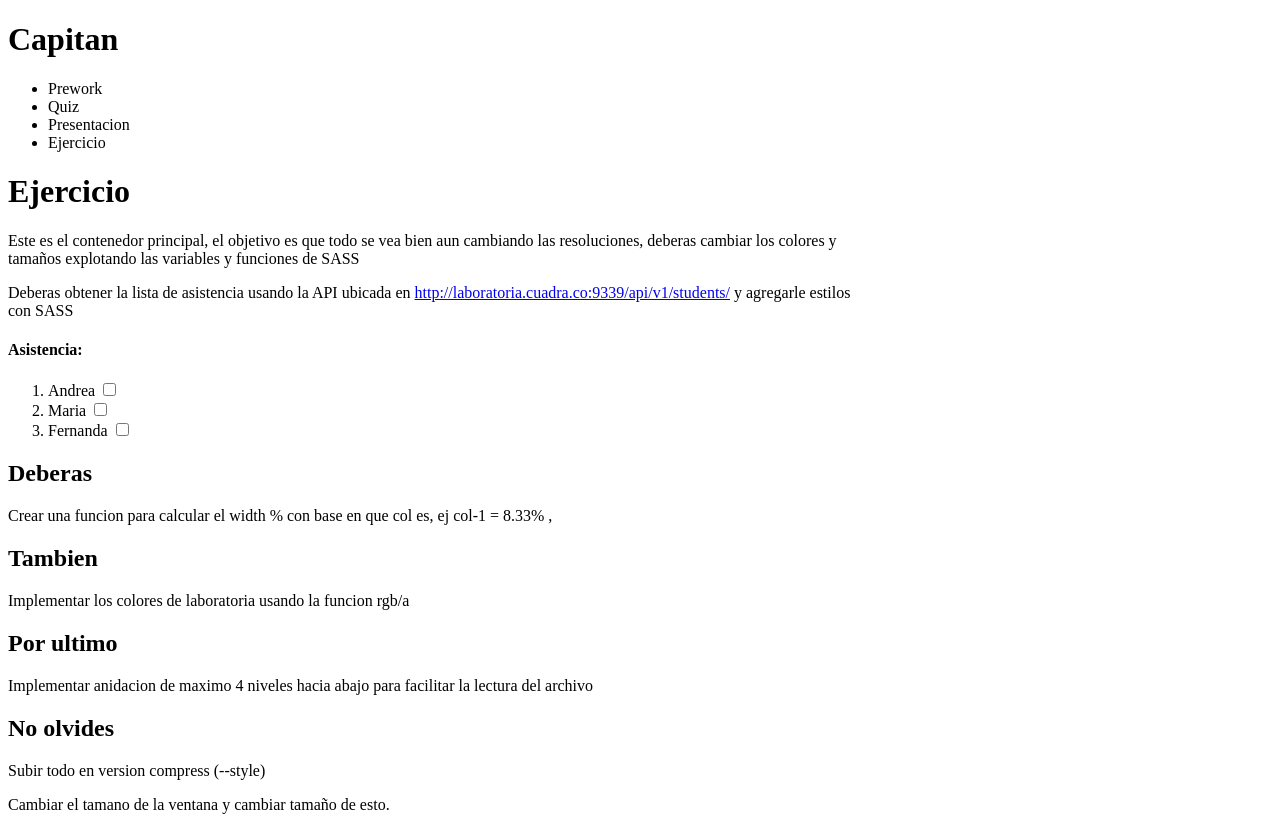
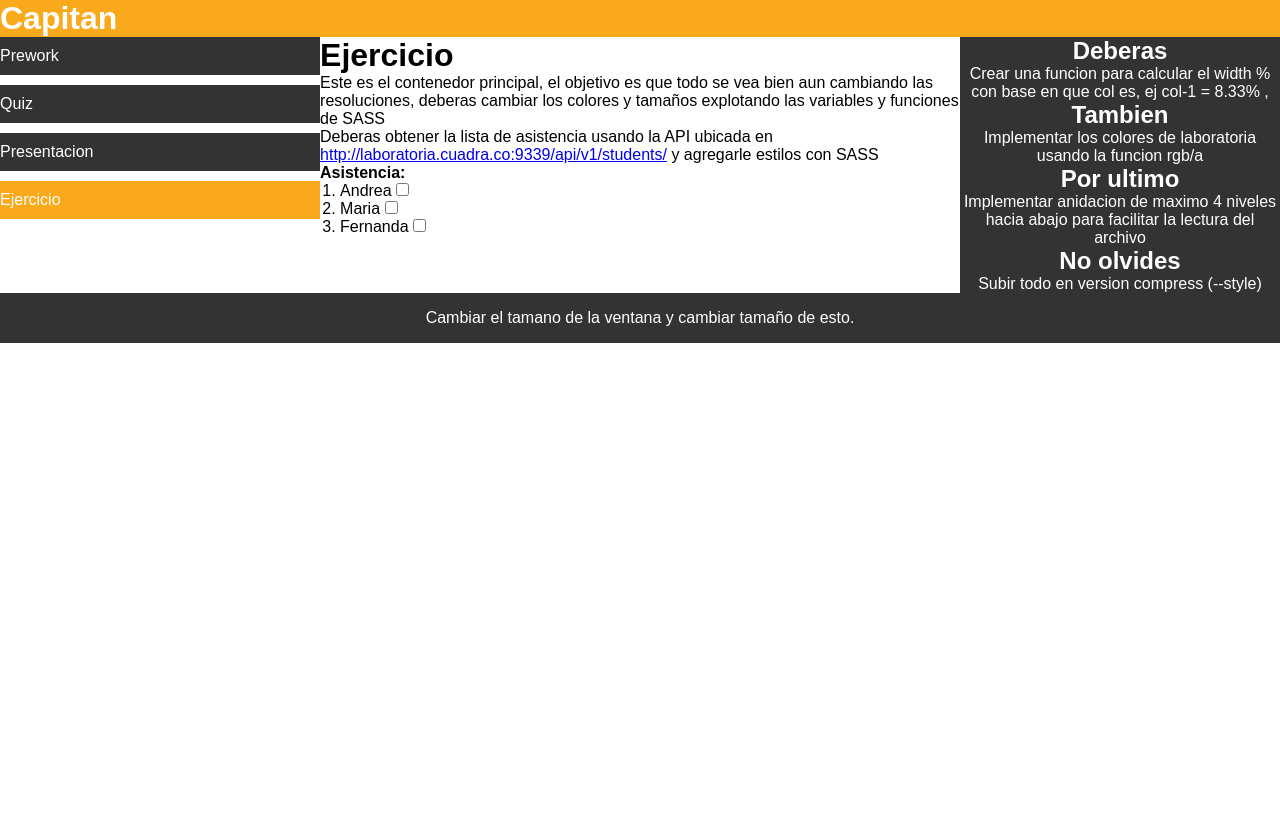
Before and after one commit to miriampc/capitan-sass, a plain HTML site: page index.html in a window 1280 px wide. After the commit the page ends 800 px from the top, so only its background shows below. Drawn offline with Linux system fonts and the light colour scheme.

Commit message:
determinando variables

```diff
--- /dev/null
+++ b/assets/js/index.js
@@ -0,0 +1,6 @@
+/**
+ * Created by Laboratoria019le on 27/06/2017.
+ */
+$.get('http://laboratoria.cuadra.co:9339/api/v1/students/',_=>{
+
+});
--- a/index.html
+++ b/index.html
@@ -9,20 +9,21 @@
     <link rel="stylesheet" href="assets/css/style.css">
 </head>
 <body>
-    <div class="col-12 bg-yellow">
+    <main class="container">
+        <div class="col-sm-12 bg-yellow">
             <h1>Capitan</h1>
         </div>
-    <div>
-        <div class="col-4">
+        <div class="row">
+            <div class="tareas col-md-4 col-lg-3">
                 <ul>
-                <li>Prework</li>
-                <li>Quiz</li>
-                <li>Presentacion</li>
+                    <li class="bg-gray">Prework</li>
+                    <li class="bg-gray">Quiz</li>
+                    <li class="bg-gray">Presentacion</li>
                     <li class="bg-yellow">Ejercicio</li>
                 </ul>
             </div>
 
-        <div class="col-8">
+            <div class="asistencia col-md-8 col-lg-6">
                 <h1>Ejercicio</h1>
                 <p>Este es el contenedor principal, el objetivo es que todo se vea bien aun cambiando las resoluciones, deberas cambiar los colores y tamaños explotando las variables y funciones de SASS</p>
                 <p>Deberas obtener la lista de asistencia usando la API ubicada en <a href="http://laboratoria.cuadra.co:9339/api/v1/students/">http://laboratoria.cuadra.co:9339/api/v1/students/</a> y agregarle estilos con SASS</p>
@@ -36,8 +37,8 @@
 
             </div>
 
-        <div class="col-12">
-            <div class="aside">
+            <div class="col-md-12 col-lg-3">
+                <div class="aside bg-gray">
                     <h2>Deberas</h2>
                     <p>Crear una funcion para calcular el width % con base en que col es, ej col-1 = 8.33% , </p>
                     <h2>Tambien</h2>
@@ -51,8 +52,9 @@
 
         </div>
 
-    <div class="12">
+        <div class="row footer bg-gray col-sm-12">
             <p>Cambiar el tamano de la ventana y cambiar tamaño de esto.</p>
         </div>
+    </main>
 </body>
 </html>
--- /dev/null
+++ b/src/scss/_colors.scss
@@ -0,0 +1,11 @@
+$title-background: #f9a91a;
+$items-background: #333333;
+
+.bg-yellow {
+  background-color: $title-background;
+  color: #fff;
+}
+.bg-gray {
+  background-color: $items-background;
+  color: #fff;
+}
--- /dev/null
+++ b/src/scss/_resolutions.scss
@@ -0,0 +1,21 @@
+$screen-md: 768px;
+$screen-lg: 992px;
+
+@media screen and(min-width:$screen-md) {
+  @for $i from 1 through 12 {
+    .col-md-#{$i} {
+      width: $i/12*100-0.01%;
+    }
+  }
+}
+@media screen and (min-width: $screen-lg) {
+  @for $i from 1 through 12 {
+    .col-lg-#{$i}{
+      width: $i/12*100-0.01%;
+    }
+  }
+  .row {
+    display: flex;
+    justify-content: space-around;
+  }
+}
--- a/src/scss/style.scss
+++ b/src/scss/style.scss
@@ -1,11 +1,44 @@
-$centrar: center;
-$title-color: #f9a91a;
-$items-colors: #333333;
+@import "colors";
+@import "resolutions";
+@import "fonts";
+
+* {
+  margin: 0;
+  padding: 0;
+  box-sizing: border-box;
+  font-family: Arial;
+}
+
 $container-margin: 10px;
+$items-none: none;
 
+.container {
+  width: 100%;
+}
 
 @for $i from 1 through 12 {
-  .col-#{$i}{
+  .col-sm-#{$i}{
     width: $i/12*100%;
   }
 }
+.aside {
+  text-align: center;
+}
+.tareas{
+  ul li{
+    list-style: $items-none;
+    padding: 10px 0;
+    margin-bottom: 10px;
+  }
+}
+.asistencia{
+  ol li{
+    margin-left: 20px;
+  }
+}
+.footer {
+  height: 50px;
+  display: flex;
+  justify-content: center;
+  align-items: center;
+}
```
Also changed, not shown: assets/css/style.css, src/scss/_fonts.scss (added), 1 other file. Lines whose indentation alone changed are shown as unchanged.
